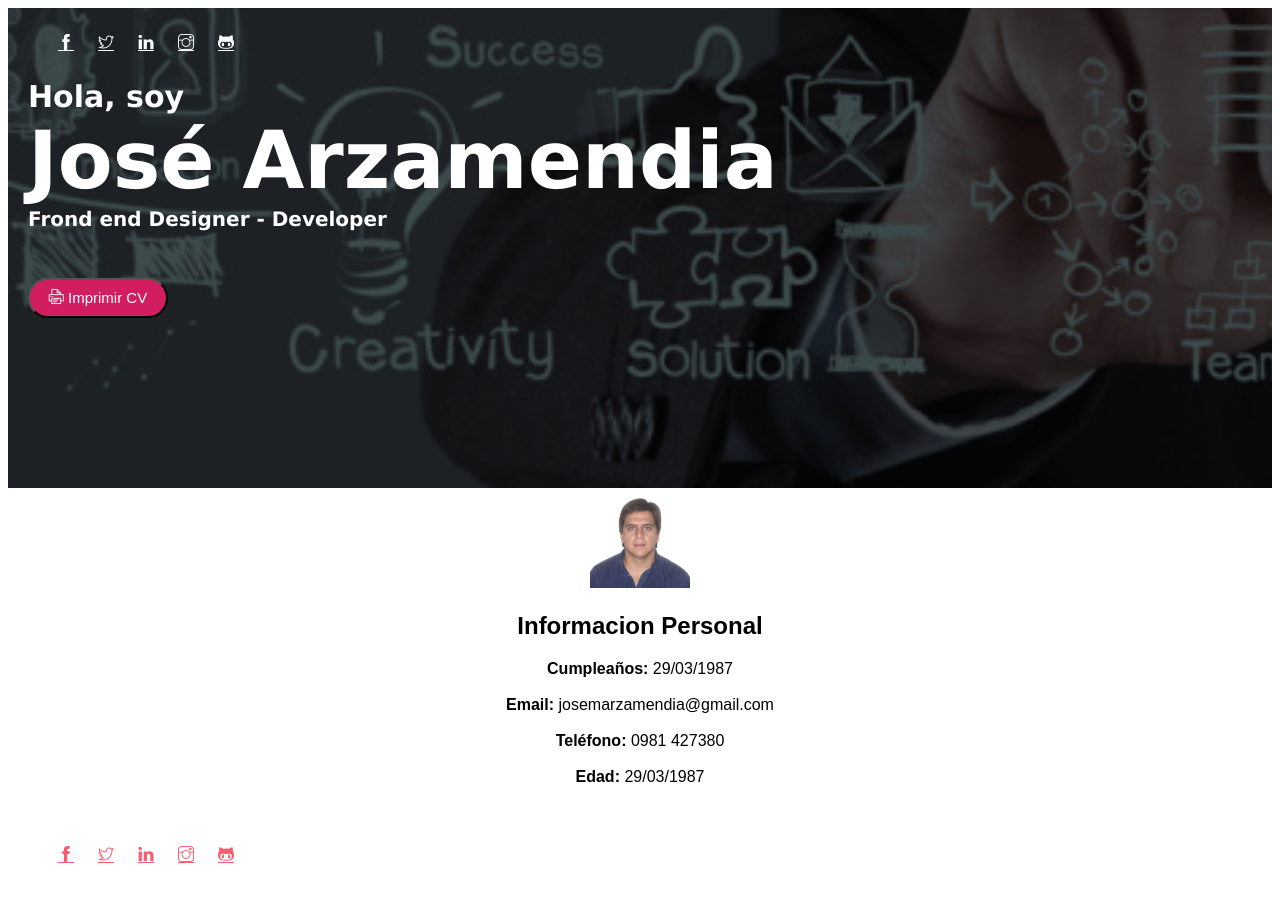
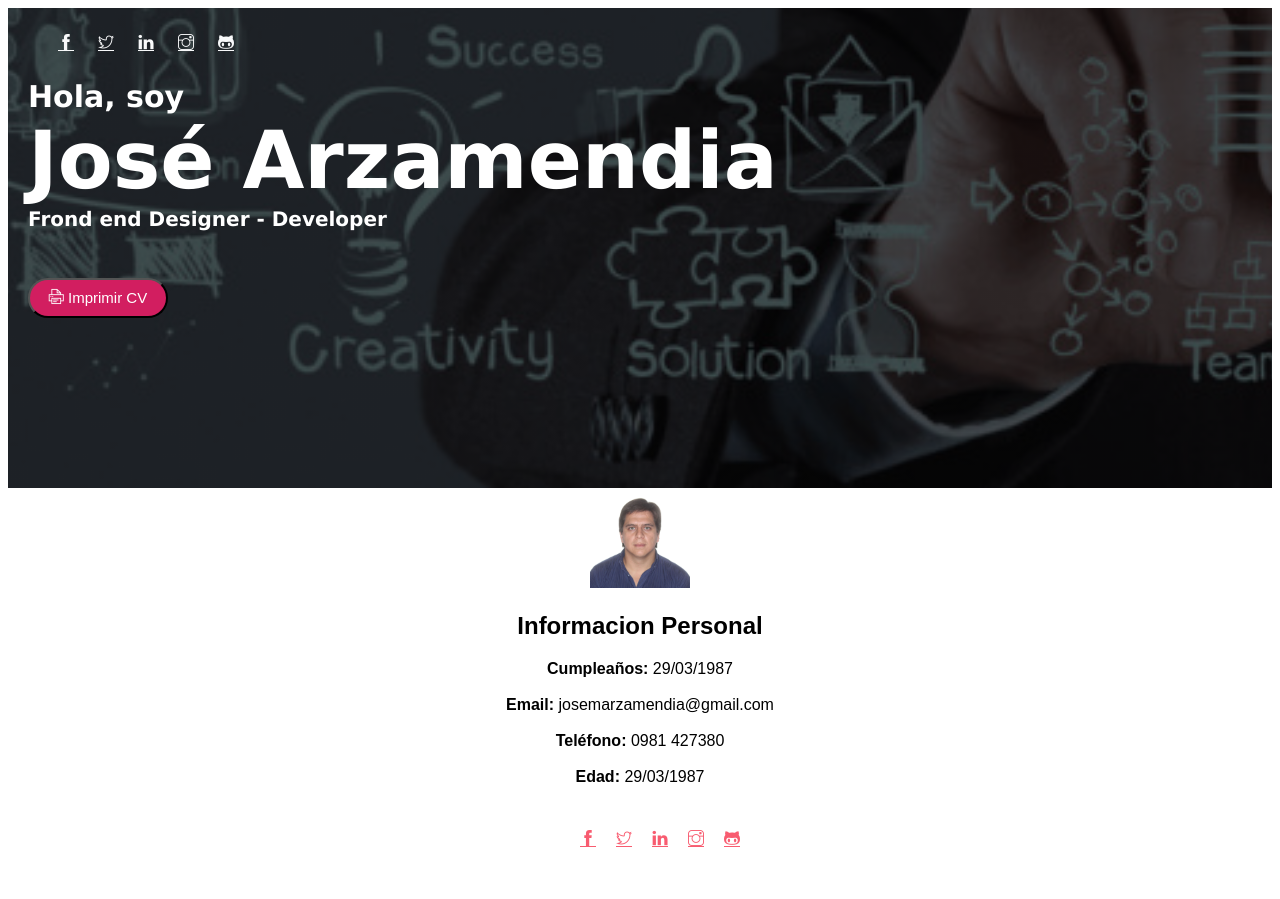
Before and after one commit to josemarza/personal-cv, a plain HTML site: page index.html in a window 1280 px wide. After the commit the page ends 875 px from the top, so only its background shows below. Drawn offline with Linux system fonts and the light colour scheme.

Commit message:
actualizacion

```diff
--- a/index.html
+++ b/index.html
@@ -39,7 +39,7 @@
                 <li type="none"><b> Teléfono: </b> 0981 427380 </li><br>
                 <li type="none"><b> Edad: </b> 29/03/1987</li><br>
             </ul>
-            <ul class="social-icons">
+            <ul id="social-bottom" class="social-icons">
                 <li class="social-item"><a class="social-link" target="_blank" href="https://www.facebook.com/profile.php?id=671613341"><i class="ti-facebook" aria-hidden="true"></i></a></li>
                 <li class="social-item"><a class="social-link" target="_blank" href="https://twitter.com/josemarzamendia"><i class="ti-twitter" aria-hidden="true"></i></a></li>
                 <li class="social-item"><a class="social-link" target="_blank" href="https://www.linkedin.com/in/jos%C3%A9-mar%C3%ADa-arzamendia-riquelme-1732b182/"><i class="ti-linkedin" aria-hidden="true"></i></a></li>
--- a/style.css
+++ b/style.css
@@ -42,10 +42,17 @@
 
 .social-icons {
     display: inline-block;
-    margin-left: auto;
-    margin-right: auto;
 
 }
+
+#social-bottom {
+    display: inline-block;
+    display: flex;
+    align-items: center;
+    justify-content: center;
+}
+
+
 .text-light {
     color: #f8f9fa !important;
 }
```
